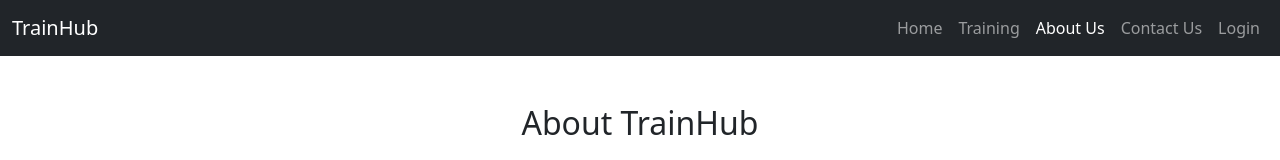
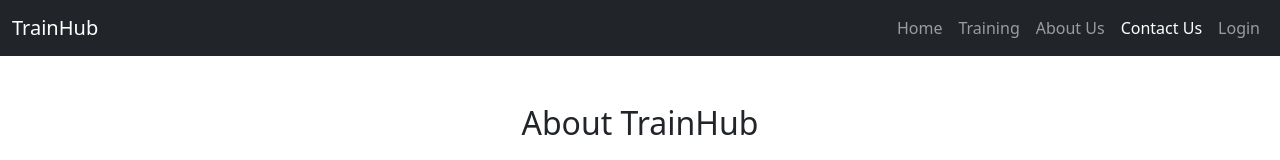
Before and after one commit to ubaid44/Training-hub, a plain HTML site: page about.html in a window 1280 px wide. Shown: the top 160 px of the page. Drawn offline with nearby package versions, Linux system fonts and the light colour scheme.

Commit message:
Update navigation links in about.html

```diff
--- a/about.html
+++ b/about.html
@@ -19,13 +19,14 @@
       <ul class="navbar-nav ms-auto mb-2 mb-lg-0">
         <li class="nav-item"><a class="nav-link" href="index.html">Home</a></li>
         <li class="nav-item"><a class="nav-link" href="training.html">Training</a></li>
-        <li class="nav-item"><a class="nav-link active" href="about.html">About Us</a></li>
-        <li class="nav-item"><a class="nav-link" href="contact.html">Contact Us</a></li>
+        <li class="nav-item"><a class="nav-link" href="about.html">About Us</a></li>
+        <li class="nav-item"><a class="nav-link active" href="contact.html">Contact Us</a></li>
         <li class="nav-item"><a class="nav-link" href="login.html">Login</a></li>
       </ul>
     </div>
   </div>
 </nav>
+
 
 <!-- ABOUT SECTION -->
 <div class="container my-5">
```
